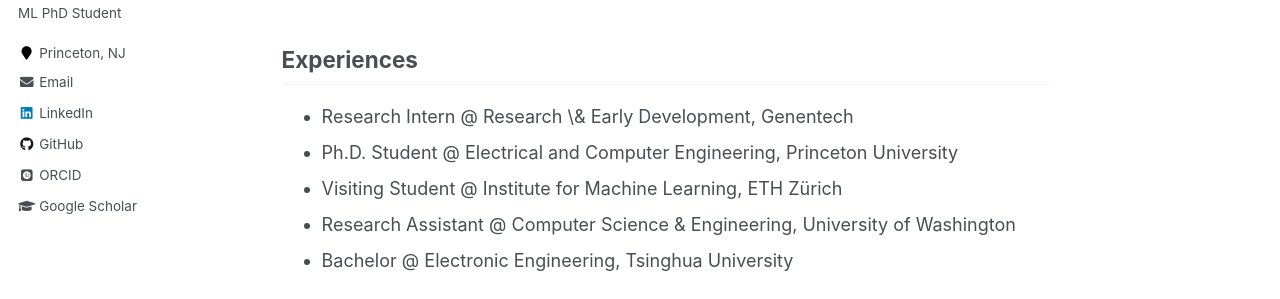
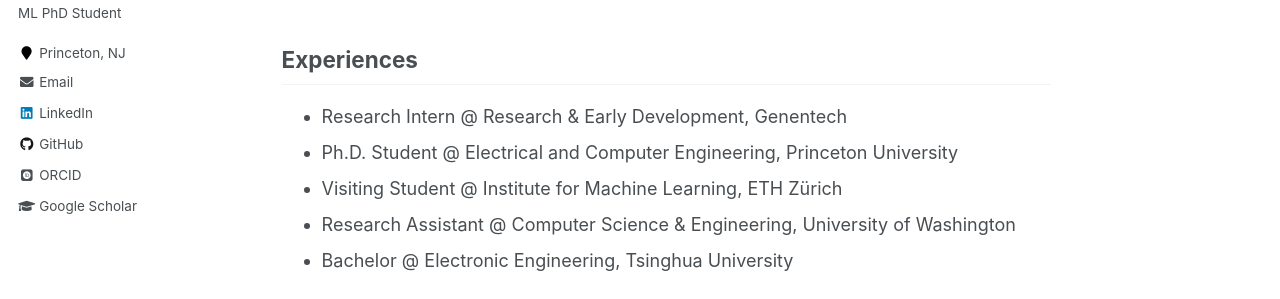
Before and after one commit to zhaoyl18/zhaoyl18.github.io, a Jekyll site: the page built from _pages/about.md, in a window 1280 px wide and 900 px high. Shown: the part 291-590 px from the top of the window. Built offline with Jekyll 4.4.1, drawn with Linux system fonts in a browser that asks for light colours; some web fonts are replaced.

```diff
--- a/_pages/about.md
+++ b/_pages/about.md
@@ -14,7 +14,7 @@ My research primarily explores the theories and empirical applications of reinfo
 
 ## Experiences
 
-- Research Intern @ Research \& Early Development, Genentech
+- Research Intern @ Research & Early Development, Genentech
 - Ph.D. Student @ Electrical and Computer Engineering, Princeton University
 - Visiting Student @ Institute for Machine Learning, ETH Zürich
 - Research Assistant @ Computer Science & Engineering, University of Washington
```
